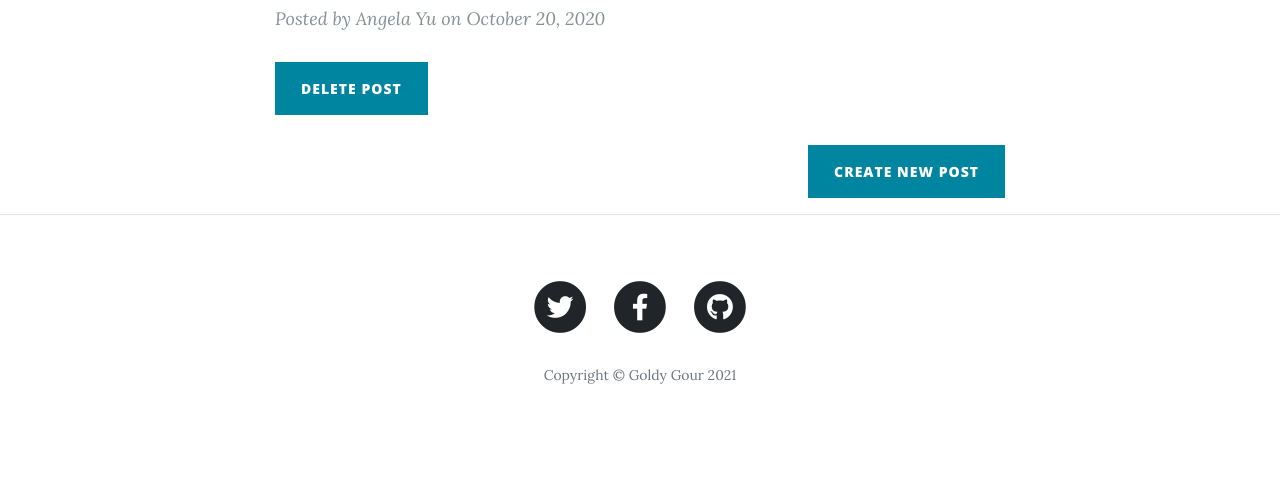
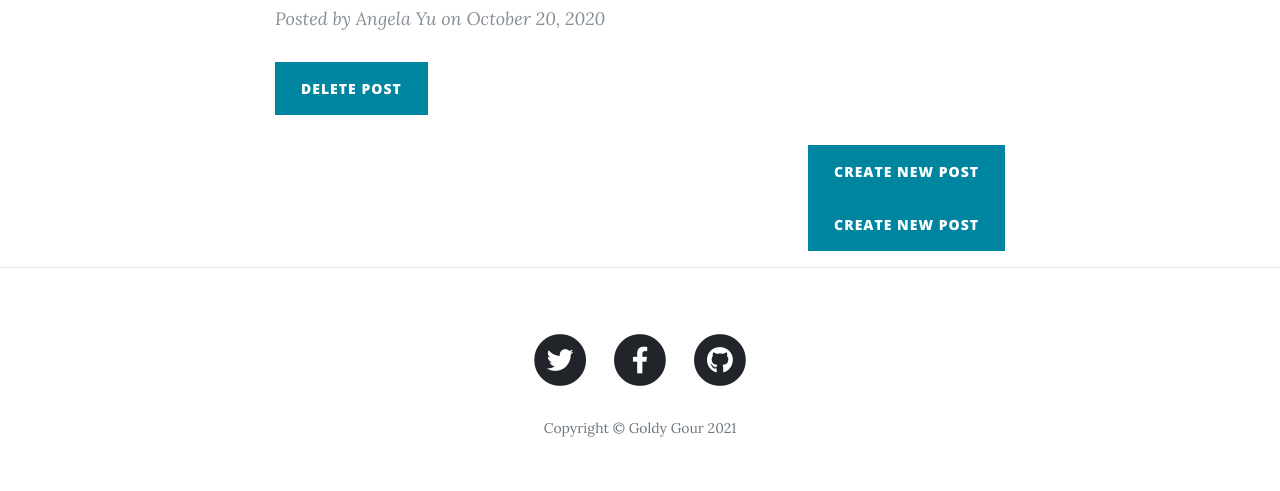
Before and after one commit to 21goldy/My_Day70, a Flask app: page / in a window 1280 px wide. Shown: the part 704-1195 px from the top of the page. Before the commit the page ends 1088 px from the top, so only its background shows below. Run offline with Flask 2, Linux system fonts and the light colour scheme; a user stored in the database is signed in; data comes from the database, SQL or seed files in the repository; some libraries are stand-ins or nearby versions.

Commit message:
Initial commit

```diff
--- a/templates/index.html
+++ b/templates/index.html
@@ -38,6 +38,12 @@
           </div>
           {% endif %}
           </p>
+          <!-- New Post -->
+<!--        {% if current_user.id == 1: %}-->
+        <div class="clearfix">
+          <a class="btn btn-primary float-right" href="{{url_for('add_new_post')}}">Create New Post</a>
+        </div>
+<!--        {% endif %}-->
         </div>
         {% endfor %}
 
```
